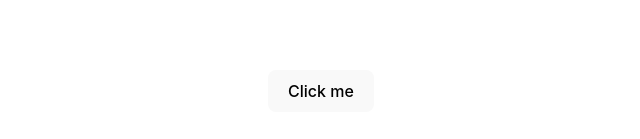
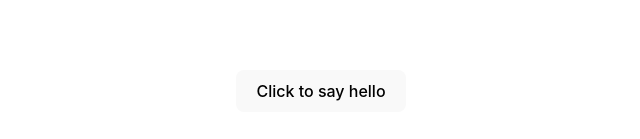
Before and after one commit to Filipe-vilela-felix/svelte-tutorial, a Svelte app: page / in a window 1280 px wide. Shown: the part 309-448 px from the top of the page, without its empty margins (319-959 px from the left). Built offline with nearby package versions, Linux system fonts and the light colour scheme.

Commit message:
component-events

```diff
--- a/src/App.svelte
+++ b/src/App.svelte
@@ -1,41 +1,41 @@
-<button on:click|once={() => alert('clicked')}>
-  Click me
-</button>
+<script>
+  import Inner from './Inner.svelte'
+
+  function handleMessage(event) {
+    alert(event.detail.text)
+  }
+</script>
+
+<Inner on:message={handleMessage} />
 
 <!--
 
-  Os manipuladores de eventos DOM podem ter modificadores que alteram seu comportamento.
+  Os componentes também podem despachar eventos.Para fazer isso, eles devem criar um dispatcher de eventos. (linhas 2 e 4 em Inner.svelte);
 
-  A lista completa de manipuladores:
-    once — remova o manipulador após a primeira vez que ele for executado. (linha 1 a 3);
-    preventDefault — chama antes de executar o manipulador. Útil para o manuseio de formulários do lado do cliente.
-      Ex: <form on:submit|preventDefault={submitForm}>
-            ...
-          </form>
+  Obs: createEventDispatcher deve ser chamado quando o componente é instanciado pela primeira vez —
+   você não pode fazer isso mais tarde, por exemplo, dentro de um retorno de chamada. Isso vincula à instância do componente.
 
-    stopPropagation — chamadas, impedindo que o evento atinja o próximo elemento.
-      Ex: <div on:click={divClick}>
-            <button on:click|stopPropagation={buttonClick}>Clique em mim</button>
-          </div>
+  Contextualizando o código:
+    1. Em Inner.svelte, a função createEventDispatcher é importada do pacote svelte.
 
-    passive — melhora o desempenho de rolagem em eventos de toque/roda (o Svelte irá adicioná-lo automaticamente onde for seguro fazê-lo).
-      Ex: <div on:wheel|passive={handleWheel}>Rode a roda do mouse aqui</div>
+    2. A função createEventDispatcher é chamada para criar uma instância de um despachante de eventos, que é armazenada na variável dispatch.
 
-    nonpassive — definir explicitamente passive: false.
-      Ex: <div on:wheel|nonpassive={handleWheel}>Rode a roda do mouse aqui</div>
+    3. A função sayHello é definida. Quando chamada, ela usa o despachante de eventos para emitir um evento personalizado chamado message,
+        com um objeto contendo a propriedade text com o valor 'Hello!'.
 
-    capture — aciona o manipulador durante o capturar fase em vez do Borbulhando fase.
-      Ex: <div on:click|capture={handleClick}>Clique aqui</div>
+    4. Um elemento button é renderizado com um manipulador de eventos on:click que chama a função sayHello quando clicado.
 
-    self — somente acionar o manipulador se event.target for o próprio elemento.
-      Ex: <div on:click|self={handleClick}>
-            Clique aqui, mas não nos elementos filhos
-            <button>Clique aqui não acionará o manipulador</button>
-          </div>
+    5. Em App.svelte, o componente Inner é importado de ./Inner.svelte.
 
-    trusted — somente acionar o manipulador se for , o que significa que o evento foi acionado por uma ação do usuário e não porque algum JavaScript chamou event.isTrustedtrueelement.dispatchEvent(...)
-      Ex: <button on:click|trusted={handleClick}>Clique aqui</button>
+    6. A função handleMessage é definida. Quando chamada, ela exibe um alerta com o valor da propriedade text do objeto passado com o evento.
 
-  Obs: Você pode encadear modificadores juntos, por exemplo, .on:click|once|capture={...}
+    7. Uma instância do componente Inner é renderizada com um manipulador de eventos on:message,
+        que chama a função handleMessage quando o evento personalizado message é emitido pelo componente.
 
-  -->
+    8. Quando o usuário clica no botão em Inner.svelte, a função sayHello é chamada, que por sua vez emite o evento personalizado message.
+
+    9. Como o componente Inner em App.svelte tem um manipulador de eventos para o evento message,
+        a função handleMessage é chamada quando o evento é emitido.
+
+    10. A função handleMessage exibe um alerta com o texto 'Hello!'.
+-->
--- /dev/null
+++ b/src/Inner.svelte
@@ -0,0 +1,31 @@
+<script>
+  import { createEventDispatcher } from "svelte";
+
+  const dispatch = createEventDispatcher();
+
+  function sayHello() {
+    dispatch('message', {
+      text: 'Hello'
+    });
+  }
+</script>
+
+<button on:click={sayHello}>
+  Click to say hello
+</button>
+
+<!-- <script>
+	import { createEventDispatcher } from 'svelte';
+
+	const dispatch = createEventDispatcher();
+
+	function sayHello() {
+		dispatch('message', {
+			text: 'Hello!'
+		});
+	}
+</script>
+
+<button on:click={sayHello}>
+	Click to say hello
+</button> -->
```
Also changed, not shown: src/utils.js (deleted, +0 -7 lines).
